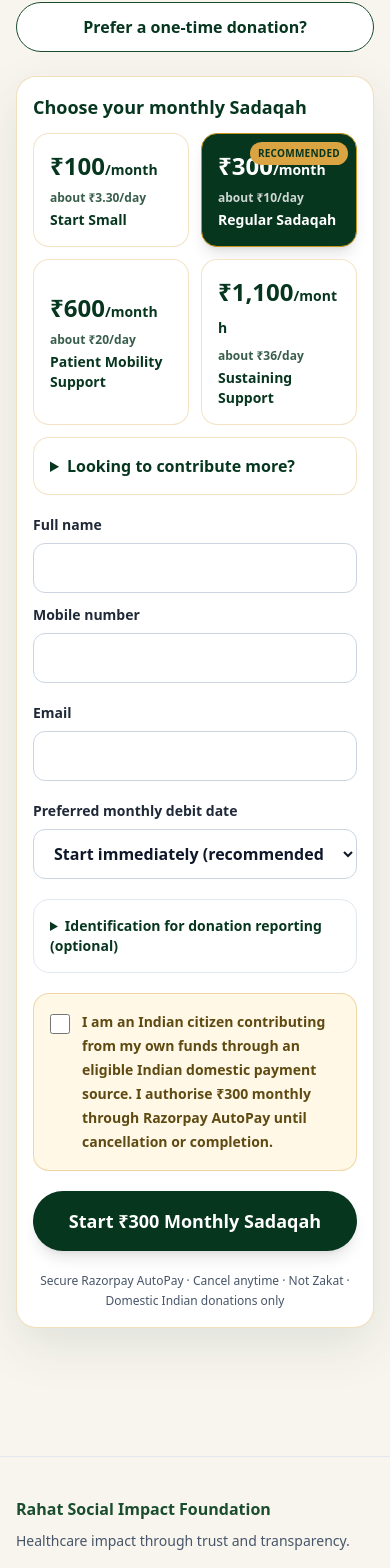
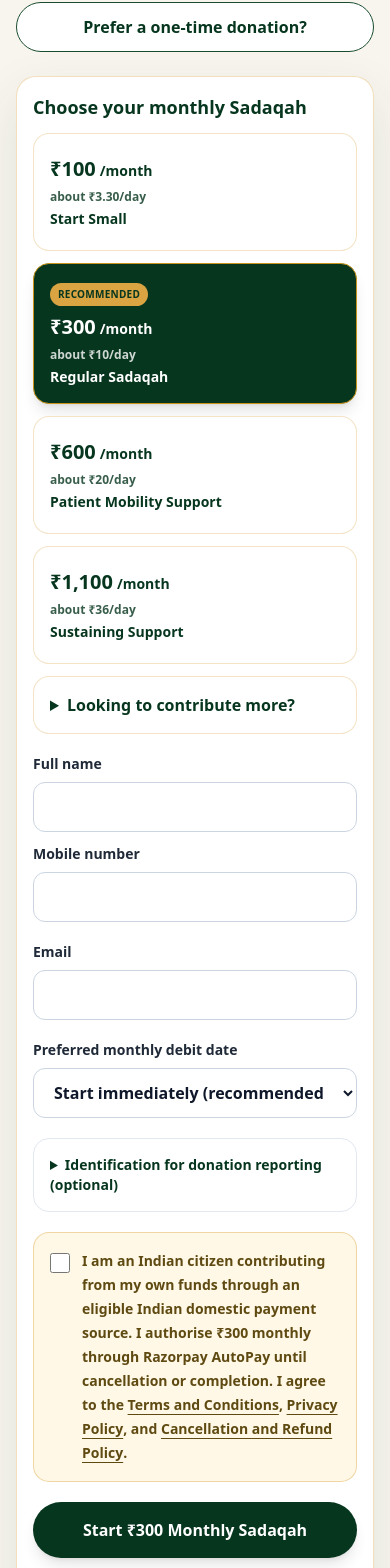
Before and after one commit to ateeb222/rahat-foundation-website, a Next.js app: page /sadaqah in a window 390 px wide. Shown: the part 1315-2883 px from the top of the page. Built offline with nearby package versions, Linux system fonts and the light colour scheme.

Commit message:
Fix recurring plan cards and add policy consent

```diff
--- a/components/donation/MonthlySadaqahCheckout.tsx
+++ b/components/donation/MonthlySadaqahCheckout.tsx
@@ -1,5 +1,6 @@
 'use client';
 
+import Link from 'next/link';
 import Script from 'next/script';
 import { FormEvent, useState } from 'react';
 import { submitWebsiteForm } from '@/components/forms/submission';
@@ -7,11 +8,15 @@ import { sadaqahPlans } from '@/lib/sadaqah-plans';
 
 declare global {
   interface Window {
-    Razorpay?: new (options: Record<string, unknown>) => { open: () => void; on: (event: string, callback: (response: { error?: { description?: string } }) => void) => void };
+    Razorpay?: new (options: Record<string, unknown>) => {
+      open: () => void;
+      on: (event: string, callback: (response: { error?: { description?: string } }) => void) => void;
+    };
   }
 }
 
-const inputClass = 'min-h-[50px] w-full rounded-xl border border-slate-300 bg-white px-4 text-base text-slate-900 focus:border-[#2A7A45] focus:outline-none focus:ring-2 focus:ring-[#2A7A45]';
+const inputClass =
+  'min-h-[50px] w-full rounded-xl border border-slate-300 bg-white px-4 text-base text-slate-900 focus:border-[#2A7A45] focus:outline-none focus:ring-2 focus:ring-[#2A7A45]';
 
 export function MonthlySadaqahCheckout() {
   const [planId, setPlanId] = useState('plan_TCX7z3N8FrlsRy');
@@ -24,7 +29,11 @@ export function MonthlySadaqahCheckout() {
   async function submit(event: FormEvent<HTMLFormElement>) {
     event.preventDefault();
     const Razorpay = window.Razorpay;
-    if (!Razorpay) { setStatus('error'); setMessage('Secure AutoPay checkout did not load. Please refresh.'); return; }
+    if (!Razorpay) {
+      setStatus('error');
+      setMessage('Secure AutoPay checkout did not load. Please refresh.');
+      return;
+    }
     const form = event.currentTarget;
     const data = new FormData(form);
     const fullName = String(data.get('fullName') || '').trim();
@@ -34,9 +43,14 @@ export function MonthlySadaqahCheckout() {
     const idNumber = String(data.get('idNumber') || '').trim().toUpperCase();
     const address = String(data.get('address') || '').trim();
     const startDay = String(data.get('startDay') || 'immediate');
-    setStatus('loading'); setMessage('Preparing your secure monthly mandate…');
+    setStatus('loading');
+    setMessage('Preparing your secure monthly mandate…');
     try {
-      const response = await fetch('/api/razorpay/subscription', { method: 'POST', headers: { 'Content-Type': 'application/json' }, body: JSON.stringify({ planId, startDay }) });
+      const response = await fetch('/api/razorpay/subscription', {
+        method: 'POST',
+        headers: { 'Content-Type': 'application/json' },
+        body: JSON.stringify({ planId, startDay }),
+      });
       const subscription = await response.json();
       if (!response.ok) throw new Error(subscription.error || 'Unable to start AutoPay.');
       const checkout = new Razorpay({
@@ -48,22 +62,47 @@ export function MonthlySadaqahCheckout() {
         theme: { color: '#1A4D2E' },
         handler: async (result: Record<string, string>) => {
           try {
-            const verificationResponse = await fetch('/api/razorpay/subscription/verify', { method: 'POST', headers: { 'Content-Type': 'application/json' }, body: JSON.stringify(result) });
+            const verificationResponse = await fetch('/api/razorpay/subscription/verify', {
+              method: 'POST',
+              headers: { 'Content-Type': 'application/json' },
+              body: JSON.stringify(result),
+            });
             const verified = await verificationResponse.json();
-            if (!verificationResponse.ok || !verified.success) throw new Error(verified.error || 'Mandate verification failed.');
+            if (!verificationResponse.ok || !verified.success) {
+              throw new Error(verified.error || 'Mandate verification failed.');
+            }
             await submitWebsiteForm('donation', {
-              fullName, mobile, email, amount: '0', method: 'Razorpay AutoPay Mandate', transactionId: verified.paymentId,
-              purpose: 'Monthly Sadaqah', recognition: 'Not specified', recognitionName: '', volunteerInterest: false,
-              domesticDeclaration: true, ribaDeclaration: false,
+              fullName,
+              mobile,
+              email,
+              amount: '0',
+              method: 'Razorpay AutoPay Mandate',
+              transactionId: verified.paymentId,
+              purpose: 'Monthly Sadaqah',
+              recognition: 'Not specified',
+              recognitionName: '',
+              volunteerInterest: false,
+              domesticDeclaration: true,
+              ribaDeclaration: false,
               message: `Mandate created; Monthly amount: ₹${selected.amount}; Plan ID: ${planId}; Subscription ID: ${verified.subscriptionId}; Preferred date: ${startDay}; ID type: ${idType}; ID number: ${idNumber || 'Pending phone follow-up'}; Address: ${address || 'Pending phone follow-up'}. Authorisation payment is not recorded as a donation.`,
             });
-            setStatus('success'); setMessage(`Monthly Sadaqah mandate verified. Subscription ID: ${verified.subscriptionId}`);
-          } catch (error) { setStatus('error'); setMessage(error instanceof Error ? error.message : 'Verification failed. Contact Rahat with your Subscription ID.'); }
+            setStatus('success');
+            setMessage(`Monthly Sadaqah mandate verified. Subscription ID: ${verified.subscriptionId}`);
+          } catch (error) {
+            setStatus('error');
+            setMessage(error instanceof Error ? error.message : 'Verification failed. Contact Rahat with your Subscription ID.');
+          }
         },
       });
-      checkout.on('payment.failed', (result) => { setStatus('error'); setMessage(result.error?.description || 'Mandate authorisation failed.'); });
+      checkout.on('payment.failed', (result) => {
+        setStatus('error');
+        setMessage(result.error?.description || 'Mandate authorisation failed.');
+      });
       checkout.open();
-    } catch (error) { setStatus('error'); setMessage(error instanceof Error ? error.message : 'Unable to start AutoPay.'); }
+    } catch (error) {
+      setStatus('error');
+      setMessage(error instanceof Error ? error.message : 'Unable to start AutoPay.');
+    }
   }
 
   return (
@@ -72,37 +111,132 @@ export function MonthlySadaqahCheckout() {
       <form className="grid gap-5" onSubmit={submit}>
         <fieldset>
           <legend className="text-lg font-bold text-[#07361F]">Choose your monthly Sadaqah</legend>
-          <div className="mt-3 grid grid-cols-2 gap-3">
-            {primary.map((plan) => (
-              <button key={plan.planId} type="button" onClick={() => setPlanId(plan.planId)} className={`relative min-h-[112px] rounded-2xl border p-4 text-left transition focus:outline-none focus:ring-2 focus:ring-[#C8951A] ${planId === plan.planId ? 'border-[#C8951A] bg-[#07361F] text-white shadow-lg' : 'border-[#D9A441]/30 bg-white text-[#07361F]'}`}>
-                {'recommended' in plan && plan.recommended && <span className="absolute right-2 top-2 rounded-full bg-[#D9A441] px-2 py-1 text-[10px] font-bold uppercase tracking-wide text-[#07361F]">Recommended</span>}
-                <span className="block text-2xl font-bold">₹{plan.amount.toLocaleString('en-IN')}<span className="text-sm font-semibold">/month</span></span>
-                <span className="mt-2 block text-xs font-semibold opacity-80">{plan.daily}</span>
-                <span className="mt-1 block text-sm font-bold">{plan.name}</span>
-              </button>
-            ))}
+          <div className="mt-3 grid grid-cols-1 gap-3 min-[440px]:grid-cols-2">
+            {primary.map((plan) => {
+              const recommended = 'recommended' in plan && plan.recommended;
+              const active = planId === plan.planId;
+              return (
+                <button
+                  key={plan.planId}
+                  type="button"
+                  aria-pressed={active}
+                  onClick={() => setPlanId(plan.planId)}
+                  className={`min-h-[118px] overflow-hidden rounded-2xl border p-4 text-left transition focus:outline-none focus:ring-2 focus:ring-[#C8951A] ${
+                    active
+                      ? 'border-[#C8951A] bg-[#07361F] text-white shadow-lg'
+                      : 'border-[#D9A441]/30 bg-white text-[#07361F]'
+                  }`}
+                >
+                  {recommended && (
+                    <span className={`mb-2 inline-flex rounded-full px-2 py-1 text-[10px] font-bold uppercase tracking-wide ${active ? 'bg-[#D9A441] text-[#07361F]' : 'bg-[#FFF3C4] text-[#6A5518]'}`}>
+                      Recommended
+                    </span>
+                  )}
+                  <span className="block text-xl font-bold leading-tight sm:text-2xl">
+                    ₹{plan.amount.toLocaleString('en-IN')}
+                    <span className="ml-1 text-sm font-semibold">/month</span>
+                  </span>
+                  <span className="mt-2 block text-xs font-semibold opacity-80">{plan.daily}</span>
+                  <span className="mt-1 block text-sm font-bold leading-5">{plan.name}</span>
+                </button>
+              );
+            })}
           </div>
+
           <details className="mt-3 rounded-2xl border border-[#D9A441]/30 bg-white p-4">
             <summary className="cursor-pointer font-bold text-[#07361F]">Looking to contribute more?</summary>
-            <div className="mt-3 grid gap-2 sm:grid-cols-3">{additional.map((plan) => <button key={plan.planId} type="button" onClick={() => setPlanId(plan.planId)} className={`rounded-xl border p-3 text-left ${planId === plan.planId ? 'border-[#C8951A] bg-[#07361F] text-white' : 'border-slate-200 bg-[#F8F5EF] text-[#07361F]'}`}><span className="block text-lg font-bold">₹{plan.amount.toLocaleString('en-IN')}/month</span><span className="text-xs font-semibold">{plan.daily} · {plan.name}</span></button>)}</div>
+            <div className="mt-3 grid gap-2 sm:grid-cols-3">
+              {additional.map((plan) => (
+                <button
+                  key={plan.planId}
+                  type="button"
+                  aria-pressed={planId === plan.planId}
+                  onClick={() => setPlanId(plan.planId)}
+                  className={`rounded-xl border p-3 text-left ${
+                    planId === plan.planId
+                      ? 'border-[#C8951A] bg-[#07361F] text-white'
+                      : 'border-slate-200 bg-[#F8F5EF] text-[#07361F]'
+                  }`}
+                >
+                  <span className="block text-lg font-bold">₹{plan.amount.toLocaleString('en-IN')}/month</span>
+                  <span className="text-xs font-semibold leading-5">{plan.daily} · {plan.name}</span>
+                </button>
+              ))}
+            </div>
           </details>
         </fieldset>
+
         <div className="grid gap-3 sm:grid-cols-2">
-          <label className="grid gap-2 text-sm font-bold">Full name<input className={inputClass} name="fullName" autoComplete="name" required /></label>
-          <label className="grid gap-2 text-sm font-bold">Mobile number<input className={inputClass} name="mobile" type="tel" autoComplete="tel" required /></label>
+          <label className="grid gap-2 text-sm font-bold">
+            Full name
+            <input className={inputClass} name="fullName" autoComplete="name" required />
+          </label>
+          <label className="grid gap-2 text-sm font-bold">
+            Mobile number
+            <input className={inputClass} name="mobile" type="tel" inputMode="tel" autoComplete="tel" required />
+          </label>
         </div>
-        <label className="grid gap-2 text-sm font-bold">Email<input className={inputClass} name="email" type="email" autoComplete="email" required /></label>
-        <label className="grid gap-2 text-sm font-bold">Preferred monthly debit date<select className={inputClass} name="startDay"><option value="immediate">Start immediately (recommended)</option><option value="1">1st of every month</option><option value="5">5th of every month</option><option value="10">10th of every month</option><option value="15">15th of every month</option></select></label>
+        <label className="grid gap-2 text-sm font-bold">
+          Email
+          <input className={inputClass} name="email" type="email" inputMode="email" autoComplete="email" required />
+        </label>
+        <label className="grid gap-2 text-sm font-bold">
+          Preferred monthly debit date
+          <select className={inputClass} name="startDay">
+            <option value="immediate">Start immediately (recommended)</option>
+            <option value="1">1st of every month</option>
+            <option value="5">5th of every month</option>
+            <option value="10">10th of every month</option>
+            <option value="15">15th of every month</option>
+          </select>
+        </label>
+
         <details className="rounded-2xl border border-slate-200 bg-white p-4">
           <summary className="cursor-pointer text-sm font-bold text-[#07361F]">Identification for donation reporting (optional)</summary>
           <p className="mt-2 text-xs leading-5 text-slate-600">You may proceed without an ID. Rahat may contact you later to complete the donor record.</p>
-          <div className="mt-3 grid gap-3 sm:grid-cols-2"><label className="grid gap-2 text-sm font-bold">ID type<select className={inputClass} name="idType"><option value="Not provided">Prefer not to provide now</option><option>PAN</option><option>Indian Passport</option><option>Voter ID</option></select></label><label className="grid gap-2 text-sm font-bold">ID number<input className={inputClass} name="idNumber" /></label></div>
-          <label className="mt-3 grid gap-2 text-sm font-bold">Residential address (optional)<input className={inputClass} name="address" autoComplete="street-address" /></label>
+          <div className="mt-3 grid gap-3 sm:grid-cols-2">
+            <label className="grid gap-2 text-sm font-bold">
+              ID type
+              <select className={inputClass} name="idType">
+                <option value="Not provided">Prefer not to provide now</option>
+                <option>PAN</option>
+                <option>Indian Passport</option>
+                <option>Voter ID</option>
+              </select>
+            </label>
+            <label className="grid gap-2 text-sm font-bold">
+              ID number
+              <input className={inputClass} name="idNumber" />
+            </label>
+          </div>
+          <label className="mt-3 grid gap-2 text-sm font-bold">
+            Residential address (optional)
+            <input className={inputClass} name="address" autoComplete="street-address" />
+          </label>
         </details>
-        <label className="flex items-start gap-3 rounded-2xl border border-[#D9A441]/40 bg-[#FFF8E6] p-4 text-sm font-semibold leading-6 text-[#5F4A12]"><input className="mt-1 h-5 w-5 shrink-0" type="checkbox" required /><span>I am an Indian citizen contributing from my own funds through an eligible Indian domestic payment source. I authorise ₹{selected.amount.toLocaleString('en-IN')} monthly through Razorpay AutoPay until cancellation or completion.</span></label>
-        <button className="min-h-[56px] rounded-full bg-[#07361F] px-6 py-4 text-lg font-bold text-white shadow-lg transition hover:bg-[#1A4D2E] disabled:opacity-60" disabled={status === 'loading'}>{status === 'loading' ? 'Opening secure AutoPay…' : `Start ₹${selected.amount.toLocaleString('en-IN')} Monthly Sadaqah`}</button>
+
+        <label className="flex items-start gap-3 rounded-2xl border border-[#D9A441]/40 bg-[#FFF8E6] p-4 text-sm font-semibold leading-6 text-[#5F4A12]">
+          <input className="mt-1 h-5 w-5 shrink-0" type="checkbox" required />
+          <span>
+            I am an Indian citizen contributing from my own funds through an eligible Indian domestic payment source. I authorise ₹{selected.amount.toLocaleString('en-IN')} monthly through Razorpay AutoPay until cancellation or completion. I agree to the{' '}
+            <Link className="font-bold underline underline-offset-4" href="/terms-and-conditions">Terms and Conditions</Link>,{' '}
+            <Link className="font-bold underline underline-offset-4" href="/privacy-policy">Privacy Policy</Link>, and{' '}
+            <Link className="font-bold underline underline-offset-4" href="/cancellation-and-refund">Cancellation and Refund Policy</Link>.
+          </span>
+        </label>
+
+        <button
+          className="min-h-[56px] rounded-full bg-[#07361F] px-5 py-4 text-base font-bold leading-6 text-white shadow-lg transition hover:bg-[#1A4D2E] disabled:opacity-60 sm:px-6 sm:text-lg"
+          disabled={status === 'loading'}
+        >
+          {status === 'loading' ? 'Opening secure AutoPay…' : `Start ₹${selected.amount.toLocaleString('en-IN')} Monthly Sadaqah`}
+        </button>
         <p className="text-center text-xs leading-5 text-slate-600">Secure Razorpay AutoPay · Cancel anytime · Not Zakat · Domestic Indian donations only</p>
-        {message && <p role="status" className={`rounded-xl p-3 text-sm font-bold ${status === 'success' ? 'bg-green-50 text-green-800' : 'bg-red-50 text-red-700'}`}>{message}</p>}
+        {message && (
+          <p role="status" className={`rounded-xl p-3 text-sm font-bold ${status === 'success' ? 'bg-green-50 text-green-800' : 'bg-red-50 text-red-700'}`}>
+            {message}
+          </p>
+        )}
       </form>
     </section>
   );
```
